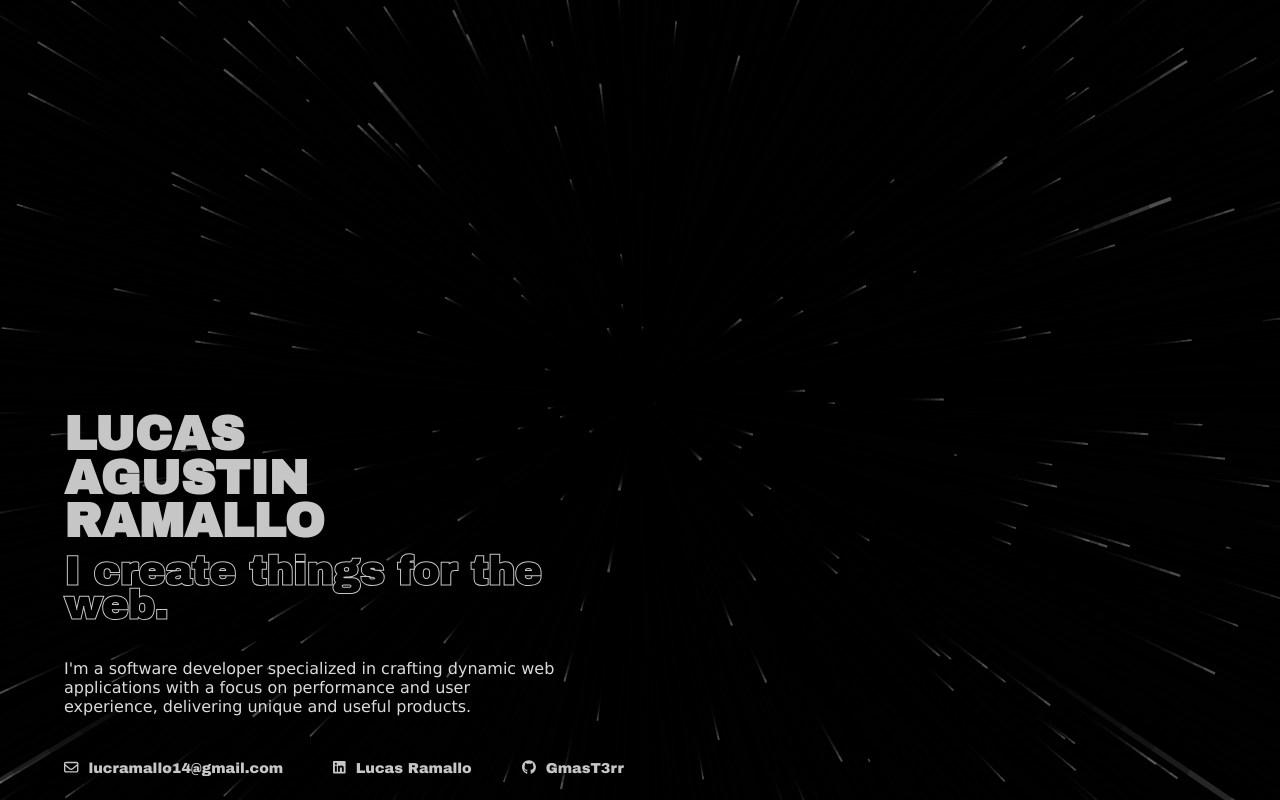
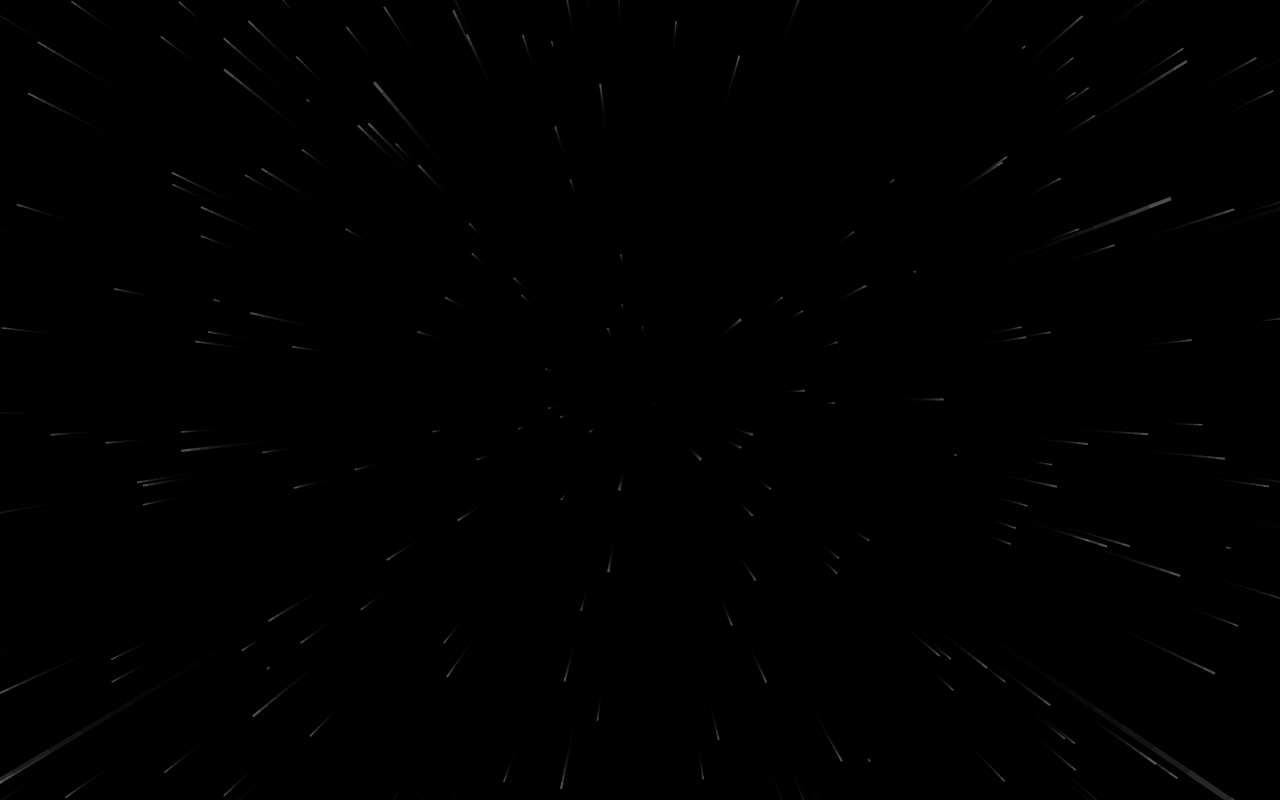
Before and after one commit to GmasT3rr/portfolio, an Angular app: page /portfolio/ in a window 1280 px wide. Built offline with nearby package versions, Linux system fonts and the light colour scheme.

Commit message:
ADD: text animations

```diff
--- a/src/app/modules/components/personal-info/personal-info.component.scss
+++ b/src/app/modules/components/personal-info/personal-info.component.scss
@@ -23,6 +23,7 @@
         display: table-caption;
         color: #c6c6c6;
         margin: 0;
+        animation: 1.5s move ease-out;
       }
       .description {
         font-family: "ArchivoBlack";
@@ -31,6 +32,8 @@
         margin: 0.75rem 0;
         -webkit-text-stroke: 1px #c6c6c6;
         background-color: inherit;
+        animation: 1.5s move ease-in-out;
+
       }
       .sub-description {
         font-size: 1rem;
@@ -38,6 +41,8 @@
         font-family: "Lucida Sans", "Lucida Sans Regular", "Lucida Grande",
           "Lucida Sans Unicode", Geneva, Verdana, sans-serif;
         color: #dbdbdb;
+        animation: 1.5s move ease-in;
+
       }
     }
 
@@ -46,6 +51,8 @@
       flex-direction: row;
       flex-wrap: wrap;
       grid-gap: 50px;
+      animation: 1.75s move ease-out;
+
       a {
         width: auto;
         text-decoration: none;
@@ -162,3 +169,13 @@ button {
 //     }
 //   }
 // }
+@keyframes move {
+  0%,
+  25% {
+    transform: translateX(-200%);
+  }
+  75%,
+  100% {
+    transform: translateX(0%);
+  }
+}
--- a/src/app/modules/components/projects/projects.component.scss
+++ b/src/app/modules/components/projects/projects.component.scss
@@ -30,6 +30,7 @@
           animation: rotateYAnimation 1.5s ease-out;
           transition: all 500ms;
           position: relative;
+
           button {
             position: absolute;
             display: flex;
@@ -257,7 +258,7 @@
       }
     }
     .see-page {
-      left:0% !important;
+      left: 0% !important;
       top: 5% !important;
       height: fit-content;
     }
```
